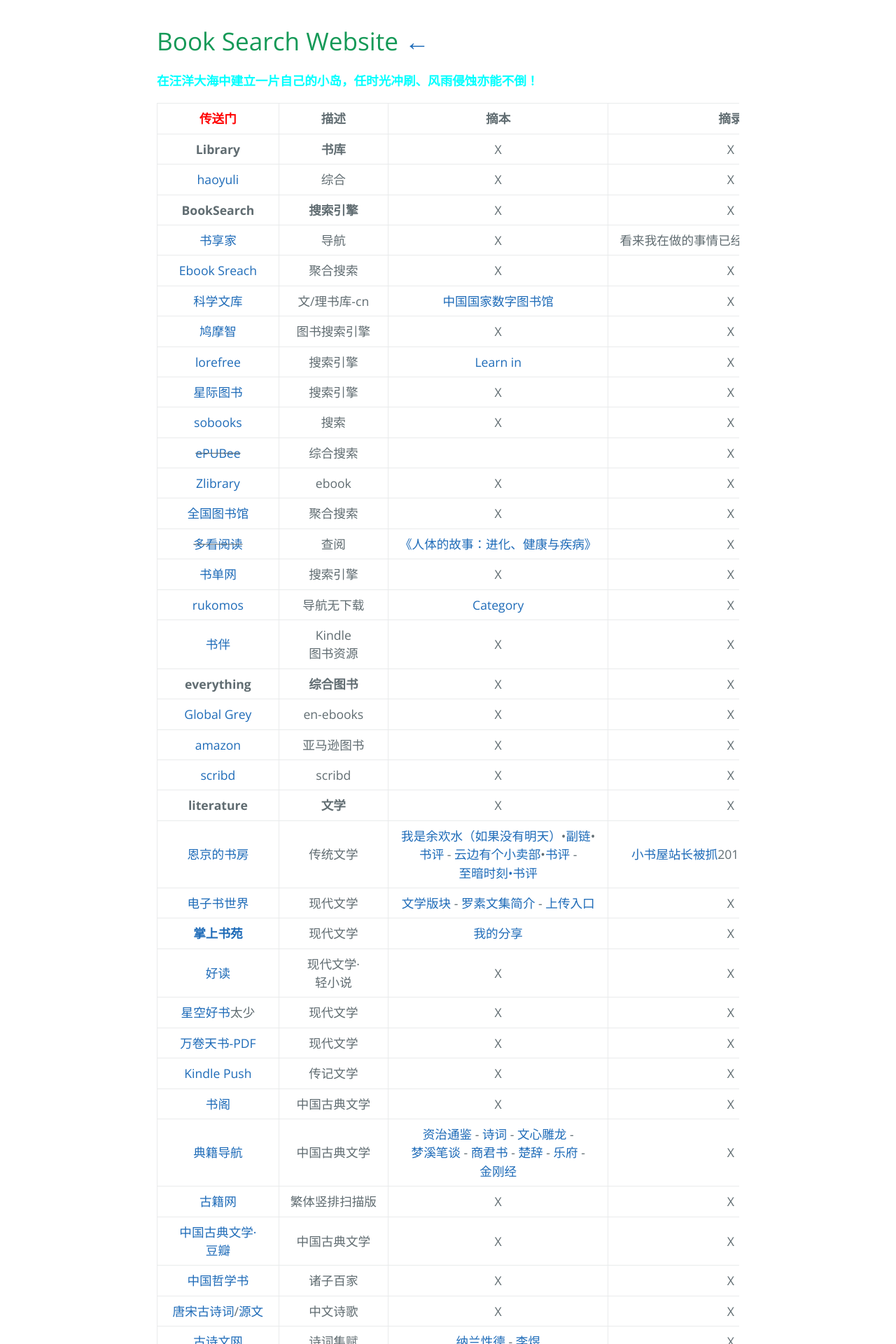
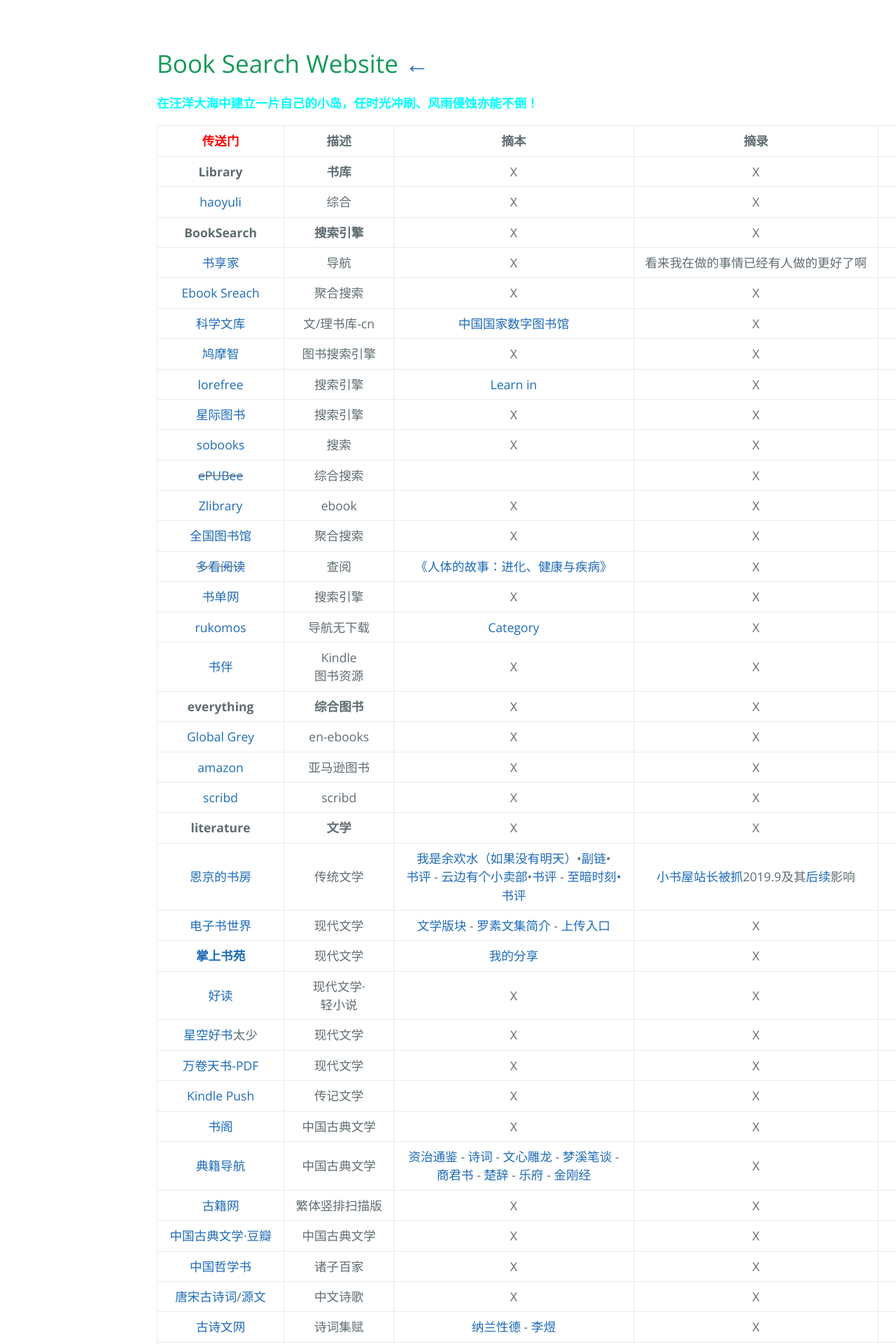
Before and after one commit to AmbroseRen/test, a Jekyll site: the page built from Library/BookSearch.md, in a window 1280 px wide. Shown: the top 1920 px of the page at 70% size. Built offline with Jekyll 4.4.1, drawn with Linux system fonts in a browser that asks for light colours; our own code applies the rules of GitHub Pages for plain Markdown files; the repository's description, which GitHub fills in, is left out.

Commit message:
Update BookSearch.md

```diff
--- a/Library/BookSearch.md
+++ b/Library/BookSearch.md
@@ -1,3 +1,6 @@
+<style type="text/css">
+#content table {width:1300px;}
+</style>
 # Book Search Website [←](index.md)
 
 <b><font color="#00ffff" face="楷体">在汪洋大海中建立一片自己的小岛，任时光冲刷、风雨侵蚀亦能不倒！</font></b>
```
